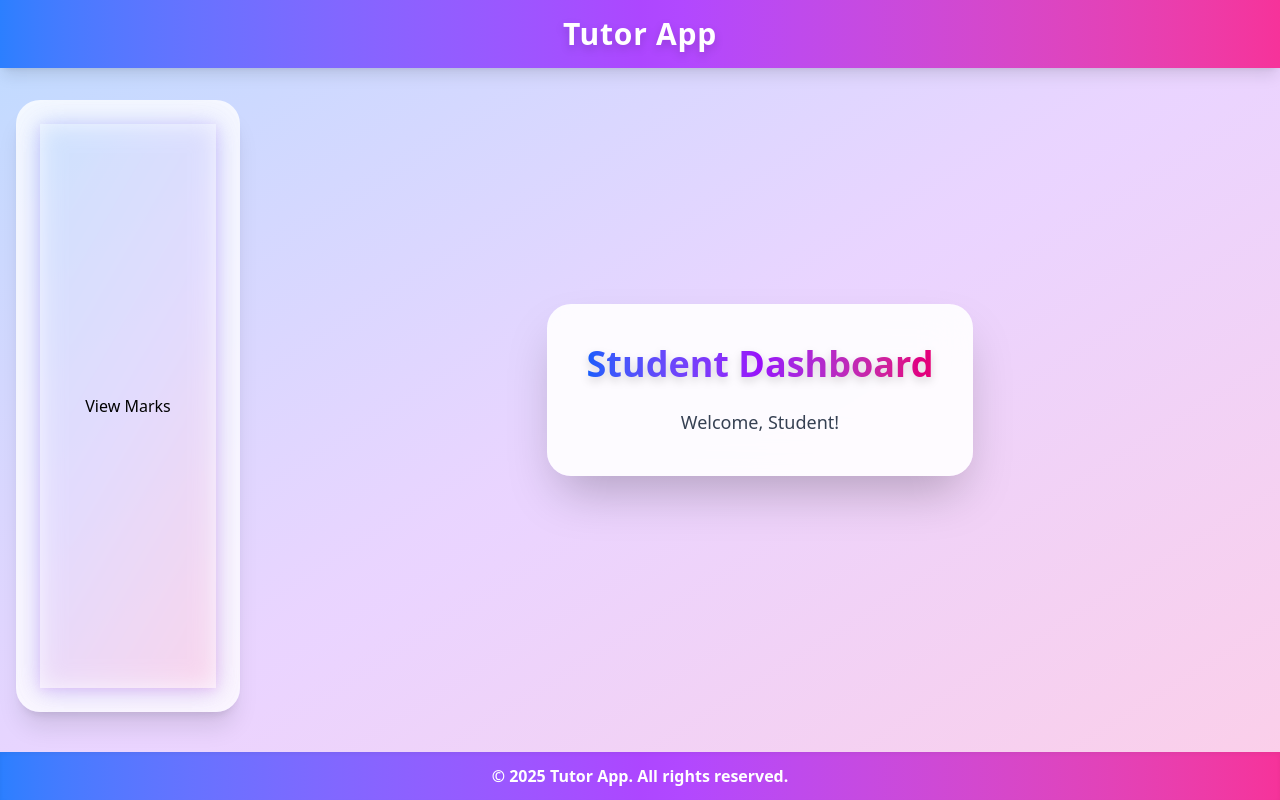
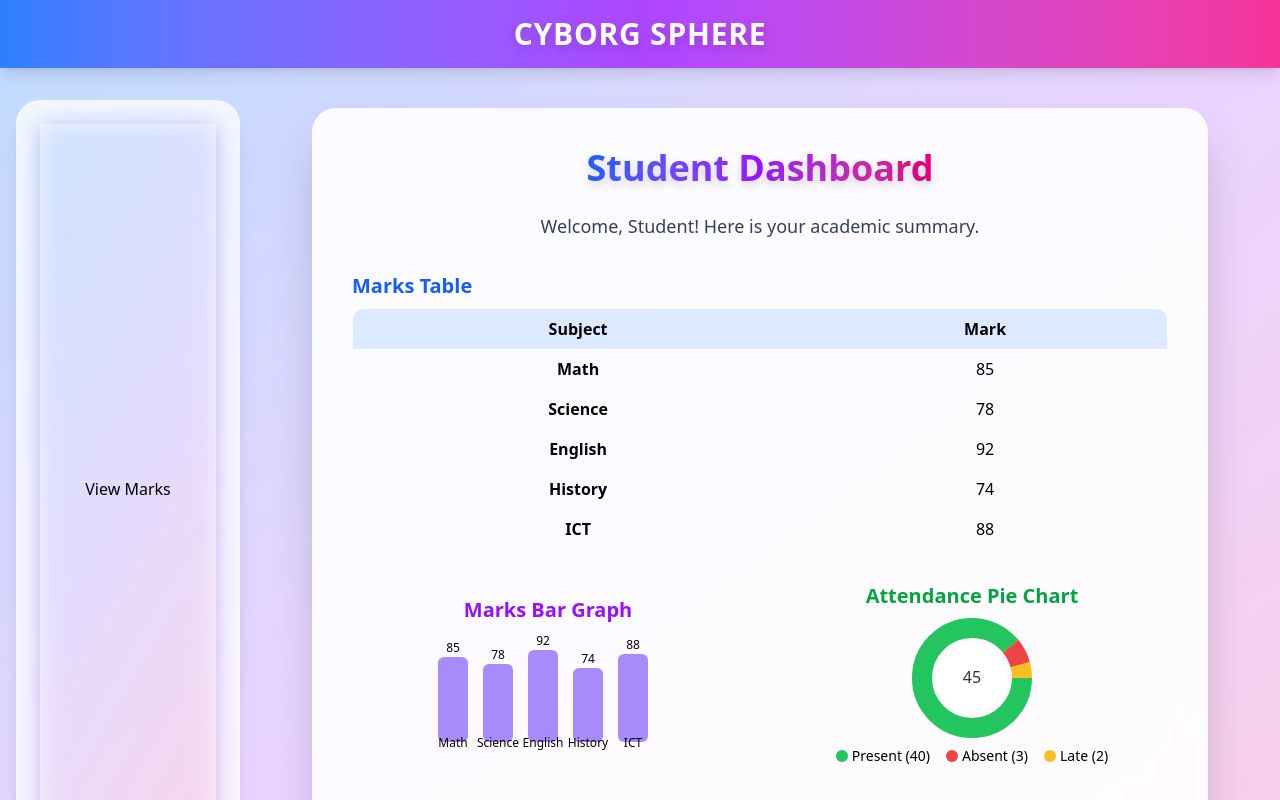
Before and after one commit to LKappagoda00/tutorapp, a React (Vite) app in the folder frontend/: page /student-dashboard in a window 1280 px wide. Shown: the top 800 px of the page. Built offline with nearby package versions, Linux system fonts and the light colour scheme.

Commit message:
Update header title and enhance student dashboard with marks and attendance visualizations; remove dummy text from admin and student pages

```diff
--- a/frontend/src/components/Header.jsx
+++ b/frontend/src/components/Header.jsx
@@ -4,7 +4,7 @@ export default function Header() {
   return (
     <header className="w-full bg-gradient-to-r from-blue-500 via-purple-500 to-pink-500 py-4 shadow-lg">
       <div className="container mx-auto px-4 flex justify-center items-center">
-        <h1 className="text-3xl font-extrabold text-white tracking-wide drop-shadow-lg">Tutor App</h1>
+        <h1 className="text-3xl font-extrabold text-white tracking-wide drop-shadow-lg">CYBORG SPHERE</h1>
       </div>
     </header>
   );
--- a/frontend/src/pagers/AdminMarks.jsx
+++ b/frontend/src/pagers/AdminMarks.jsx
@@ -15,7 +15,6 @@ export default function AdminMarks() {
         <div className="flex-grow flex flex-col items-center justify-start py-8 overflow-y-auto">
           <div className="bg-white/90 rounded-2xl shadow-xl p-8 w-full max-w-2xl">
             <h2 className="text-3xl font-extrabold text-transparent bg-clip-text bg-gradient-to-r from-blue-600 via-purple-600 to-pink-600 mb-6 drop-shadow-lg">Marks Management</h2>
-            <p className="text-lg text-gray-700 mb-4">This is a dummy marks management page for admin. You can view or edit student marks here.</p>
             <button
               className="mb-4 px-5 py-2 bg-gradient-to-r from-green-500 to-blue-500 text-white font-bold rounded-xl shadow hover:scale-105 transition-all"
               onClick={() => navigate('/add-marks')}
--- a/frontend/src/pagers/AdminUsers.jsx
+++ b/frontend/src/pagers/AdminUsers.jsx
@@ -15,7 +15,6 @@ export default function AdminUsers() {
         <div className="flex-grow flex flex-col items-center justify-start py-8 overflow-y-auto">
           <div className="bg-white/90 rounded-2xl shadow-xl p-8 w-full max-w-2xl">
             <h2 className="text-3xl font-extrabold text-transparent bg-clip-text bg-gradient-to-r from-blue-600 via-purple-600 to-pink-600 mb-6 drop-shadow-lg">User Management</h2>
-            <p className="text-lg text-gray-700 mb-4">This is a dummy user management page for admin. You can view, add, or remove users here.</p>
             <table className="w-full text-center mt-4">
               <thead>
                 <tr className="text-purple-600">
--- a/frontend/src/pagers/StudentDashboard.jsx
+++ b/frontend/src/pagers/StudentDashboard.jsx
@@ -1,19 +1,116 @@
-import React from 'react';
 
 import Header from '../components/Header';
 import Footer from '../components/Footer';
 import Sidebar from '../components/Sidebar';
 
 export default function StudentDashboard() {
+  // Dummy data
+  const marks = [
+    { subject: 'Math', mark: 85 },
+    { subject: 'Science', mark: 78 },
+    { subject: 'English', mark: 92 },
+    { subject: 'History', mark: 74 },
+    { subject: 'ICT', mark: 88 },
+  ];
+  const attendance = [
+    { type: 'Present', value: 40, color: '#22c55e' },
+    { type: 'Absent', value: 3, color: '#ef4444' },
+    { type: 'Late', value: 2, color: '#fbbf24' },
+  ];
+  const totalAttendance = attendance.reduce((sum, a) => sum + a.value, 0);
+  let attendanceOffset = 0;
+
   return (
     <div className="min-h-screen flex flex-col bg-gradient-to-br from-blue-200 via-purple-200 to-pink-200">
       <Header />
       <div className="flex-grow flex flex-row">
         <Sidebar role="student" />
-        <div className="flex-grow flex items-center justify-center">
-          <div className="bg-white/90 backdrop-blur-xl rounded-3xl shadow-2xl p-10 flex flex-col items-center animate-fade-in">
+        <div className="flex-grow flex flex-col items-center justify-center gap-8 py-10">
+          <div className="bg-white/90 backdrop-blur-xl rounded-3xl shadow-2xl p-10 flex flex-col items-center animate-fade-in w-full max-w-4xl">
             <h1 className="text-4xl font-extrabold text-transparent bg-clip-text bg-gradient-to-r from-blue-600 via-purple-600 to-pink-600 mb-6 drop-shadow-lg">Student Dashboard</h1>
-            <p className="text-lg text-gray-700">Welcome, Student!</p>
+            <p className="text-lg text-gray-700 mb-8">Welcome, Student! Here is your academic summary.</p>
+            {/* Marks Table */}
+            <div className="w-full mb-8">
+              <h2 className="text-xl font-bold mb-2 text-blue-600">Marks Table</h2>
+              <table className="w-full text-center border rounded-xl overflow-hidden">
+                <thead className="bg-blue-100">
+                  <tr>
+                    <th className="py-2 px-4">Subject</th>
+                    <th className="py-2 px-4">Mark</th>
+                  </tr>
+                </thead>
+                <tbody>
+                  {marks.map((m) => (
+                    <tr key={m.subject} className="hover:bg-blue-50">
+                      <td className="py-2 px-4 font-semibold">{m.subject}</td>
+                      <td className="py-2 px-4">{m.mark}</td>
+                    </tr>
+                  ))}
+                </tbody>
+              </table>
+            </div>
+            {/* Simple Bar Graph */}
+            <div className="w-full flex flex-col md:flex-row gap-8 justify-center items-center mb-8">
+              <div className="flex-1 flex flex-col items-center">
+                <h2 className="text-xl font-bold mb-2 text-purple-600">Marks Bar Graph</h2>
+                <svg width="260" height="120" viewBox="0 0 260 120">
+                  {marks.map((m, i) => (
+                    <g key={m.subject}>
+                      <rect
+                        x={20 + i * 45}
+                        y={110 - m.mark}
+                        width="30"
+                        height={m.mark}
+                        fill="#a78bfa"
+                        rx="6"
+                      />
+                      <text x={35 + i * 45} y="115" fontSize="12" textAnchor="middle">{m.subject}</text>
+                      <text x={35 + i * 45} y={110 - m.mark - 5} fontSize="12" textAnchor="middle">{m.mark}</text>
+                    </g>
+                  ))}
+                </svg>
+              </div>
+              {/* Pie Chart */}
+              <div className="flex-1 flex flex-col items-center">
+                <h2 className="text-xl font-bold mb-2 text-green-600">Attendance Pie Chart</h2>
+                <svg width="120" height="120" viewBox="0 0 120 120">
+                  {attendance.map((a, i) => {
+                    const radius = 50;
+                    const circumference = 2 * Math.PI * radius;
+                    const value = a.value / totalAttendance;
+                    const dasharray = `${value * circumference} ${circumference}`;
+                    const dashoffset = attendanceOffset * circumference;
+                    const el = (
+                      <circle
+                        key={a.type}
+                        r={radius}
+                        cx="60"
+                        cy="60"
+                        fill="transparent"
+                        stroke={a.color}
+                        strokeWidth="20"
+                        strokeDasharray={dasharray}
+                        strokeDashoffset={-dashoffset}
+                        style={{ transition: 'stroke-dashoffset 0.5s' }}
+                      />
+                    );
+                    attendanceOffset += value;
+                    return el;
+                  })}
+                  {/* Center label */}
+                  <circle r="35" cx="60" cy="60" fill="#fff" />
+                  <text x="60" y="65" fontSize="16" textAnchor="middle" fill="#333">{totalAttendance}</text>
+                </svg>
+                <div className="flex gap-4 mt-2">
+                  {attendance.map(a => (
+                    <div key={a.type} className="flex items-center gap-1 text-sm">
+                      <span style={{ background: a.color }} className="inline-block w-3 h-3 rounded-full"></span>
+                      {a.type} ({a.value})
+                    </div>
+                  ))}
+                </div>
+              </div>
+            </div>
           </div>
         </div>
       </div>
--- a/frontend/src/pagers/StudentViewMarks.jsx
+++ b/frontend/src/pagers/StudentViewMarks.jsx
@@ -9,7 +9,6 @@ export default function StudentViewMarks() {
       <div className="flex-grow flex flex-col items-center justify-start py-8 overflow-y-auto">
         <div className="bg-white/90 rounded-2xl shadow-xl p-8 w-full max-w-2xl">
           <h2 className="text-3xl font-extrabold text-transparent bg-clip-text bg-gradient-to-r from-blue-600 via-purple-600 to-pink-600 mb-6 drop-shadow-lg">My Marks</h2>
-          <p className="text-lg text-gray-700 mb-4">This is a dummy marks view page for students. You can see your marks here.</p>
           <table className="w-full text-center mt-4">
             <thead>
               <tr className="text-purple-600">
--- a/frontend/src/pagers/TeacherViewSalary.jsx
+++ b/frontend/src/pagers/TeacherViewSalary.jsx
@@ -9,7 +9,6 @@ export default function TeacherViewSalary() {
       <div className="flex-grow flex flex-col items-center justify-start py-8 overflow-y-auto">
         <div className="bg-white/90 rounded-2xl shadow-xl p-8 w-full max-w-2xl">
           <h2 className="text-3xl font-extrabold text-transparent bg-clip-text bg-gradient-to-r from-blue-600 via-purple-600 to-pink-600 mb-6 drop-shadow-lg">My Salary</h2>
-          <p className="text-lg text-gray-700 mb-4">This is a dummy salary view page for teachers. You can see your salary details here.</p>
           <table className="w-full text-center mt-4">
             <thead>
               <tr className="text-purple-600">
```
